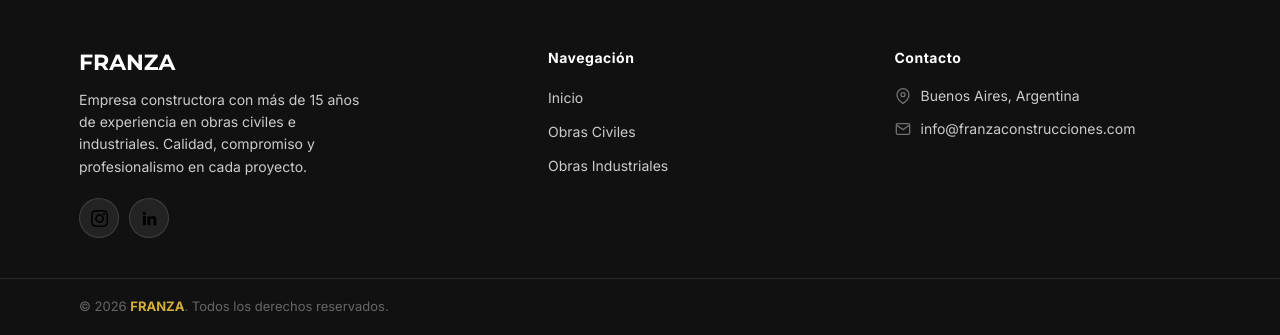
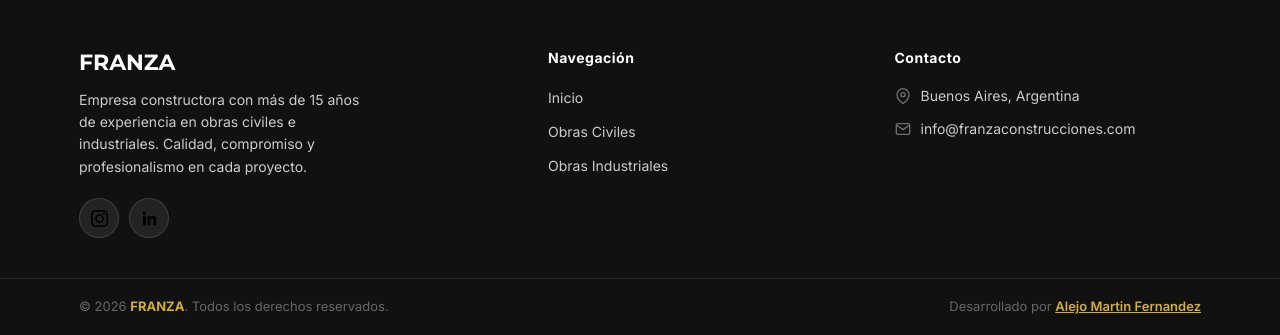
Before and after one commit to AlejoMFernandez/Franza, a PHP site: page /sitio/index.php in a window 1280 px wide. Shown: the part 1928-2263 px from the top of the page. Run offline with PHP 8.4, Linux system fonts and the light colour scheme; data comes from the database, SQL or seed files in the repository.

Commit message:
footer agregado de autor

```diff
--- a/sitio/admin/index.php
+++ b/sitio/admin/index.php
@@ -195,6 +195,7 @@ if($seccion === 'inicio' || $seccion === 'registrarse') {
             <div class="footer-bottom">
                 <div class="footer-bottom-inner">
                     <span>© <?= date('Y'); ?> <strong style="color: var(--primary-lighter);">FRANZA</strong>. Todos los derechos reservados.</span>
+                    <span>Desarrollado por <a href="https://alejomfernandez.vercel.app/" target="_blank" rel="noopener noreferrer" style="color: var(--primary-lighter); text-decoration: underline;">Alejo Martin Fernandez</a></span>
                 </div>
             </div>
         </footer>
--- a/sitio/index.php
+++ b/sitio/index.php
@@ -232,6 +232,7 @@ if($seccion === 'iniciar-sesion' || $seccion === 'registrarse') {
             <div class="footer-bottom">
                 <div class="footer-bottom-inner">
                     <span>© <?= date('Y'); ?> <strong style="color: var(--primary-lighter);">FRANZA</strong>. Todos los derechos reservados.</span>
+                    <span>Desarrollado por <a href="https://alejomfernandez.vercel.app/" target="_blank" rel="noopener noreferrer" style="color: var(--primary-lighter); text-decoration: underline;">Alejo Martin Fernandez</a></span>
                 </div>
             </div>
         </footer>
```
